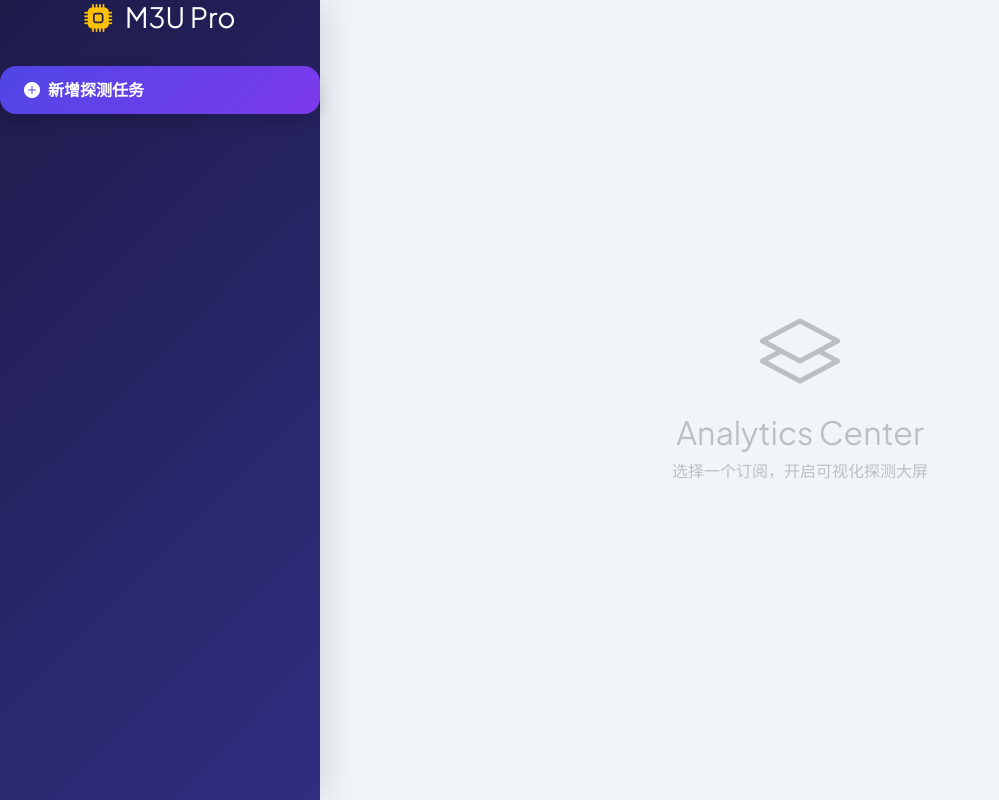
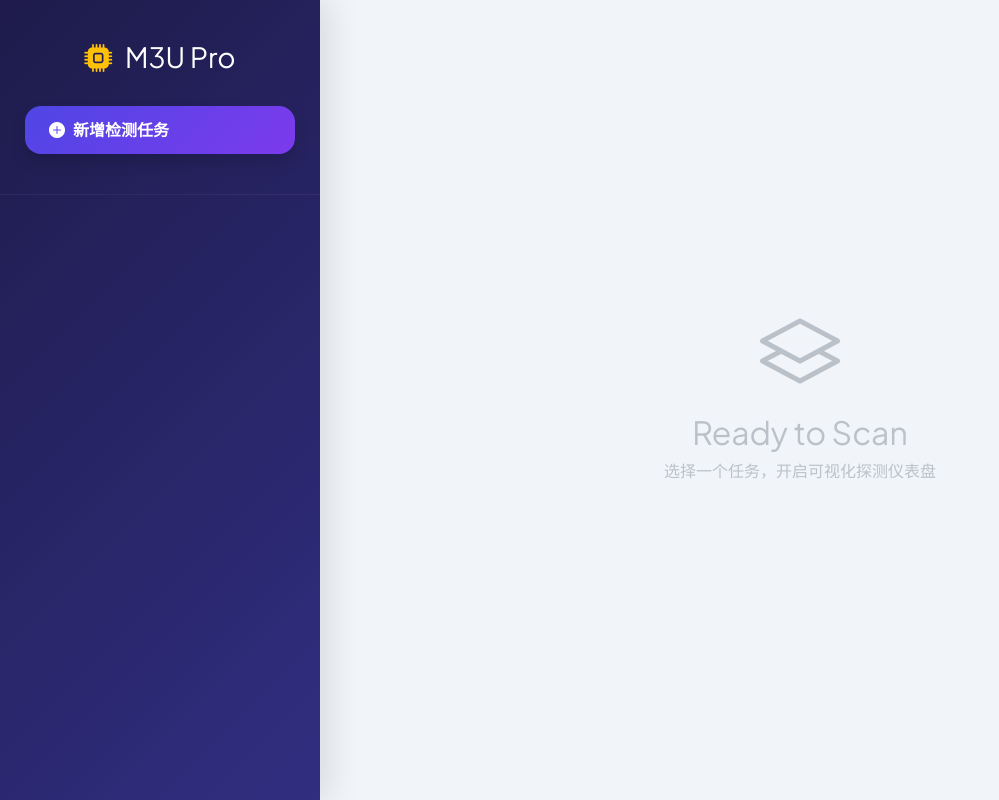
Before and after one commit to JE668/m3u-checker, a Flask app: page / in a window 1280 px wide. Shown: the whole page, without its empty margins (0-999 px from the left). Run offline with Flask 3, Linux system fonts and the light colour scheme; data that the repository does not hold is empty; parts of the project's set-up code (start-up, migrations or seed data) failed here and were passed over.

Commit message:
Update index.html

```diff
--- a/templates/index.html
+++ b/templates/index.html
@@ -3,7 +3,7 @@
 <head>
     <meta charset="UTF-8">
     <meta name="viewport" content="width=device-width, initial-scale=1.0">
-    <title>m3u-checker Pro | Dashboard</title>
+    <title>m3u-checker Pro | Analytics Dashboard</title>
     <link href="https://fonts.googleapis.com/css2?family=Plus+Jakarta+Sans:wght@400;600;800&display=swap" rel="stylesheet">
     <link href="https://cdn.jsdelivr.net/npm/bootstrap@5.3.0/dist/css/bootstrap.min.css" rel="stylesheet">
     <link rel="stylesheet" href="https://cdn.jsdelivr.net/npm/bootstrap-icons@1.10.0/font/bootstrap-icons.css">
@@ -15,50 +15,48 @@
             --primary-grad: linear-gradient(135deg, #4f46e5 0%, #7c3aed 100%);
             --success-grad: linear-gradient(90deg, #10b981 0%, #34d399 50%, #10b981 100%);
             --danger-grad: linear-gradient(90deg, #dc2626 0%, #f43f5e 100%);
-            --glass: rgba(255, 255, 255, 0.8);
+            --warning-grad: linear-gradient(90deg, #f59e0b 0%, #fbbf24 100%);
+            --glass: rgba(255, 255, 255, 0.82);
         }
-        body { font-family: 'Plus Jakarta Sans', sans-serif; background: #f1f5f9; height: 100vh; overflow: hidden; }
-
+        body { font-family: 'Plus Jakarta Sans', sans-serif; background: #f1f5f9; height: 100vh; overflow: hidden; color: #1e293b; }
         .sidebar { width: 320px; background: var(--sidebar-grad); height: 100vh; position: fixed; color: white; z-index: 100; box-shadow: 10px 0 30px rgba(0,0,0,0.1); }
+        .sidebar-header { padding: 40px 25px; border-bottom: 1px solid rgba(255,255,255,0.05); }
         .sub-item { padding: 18px 25px; cursor: pointer; transition: 0.3s; margin: 8px 15px; border-radius: 20px; background: rgba(255,255,255,0.06); }
-        .sub-item.active { background: white !important; color: #4f46e5 !important; box-shadow: 0 10px 25px rgba(0,0,0,0.1); border-left: 6px solid #f59e0b; }
+        .sub-item.active { background: white !important; color: #4f46e5 !important; box-shadow: 0 10px 25px rgba(0,0,0,0.15); border-left: 6px solid #f59e0b; }
+        .sub-disabled { opacity: 0.4; filter: grayscale(1); }
 
         .main { margin-left: 320px; padding: 30px; height: 100vh; overflow-y: auto; }
         .glass-card { background: var(--glass); backdrop-filter: blur(15px); border-radius: 24px; border: 1px solid rgba(255,255,255,0.4); box-shadow: 0 15px 35px rgba(0,0,0,0.04); margin-bottom: 25px; padding: 25px; position: relative; overflow: hidden; }
 
-        /* 统计卡片背景图案 */
-        .stat-card-bg { position: absolute; right: -10px; bottom: -15px; font-size: 5rem; opacity: 0.05; transform: rotate(-15deg); pointer-events: none; }
+        /* 统计卡片背景图标 */
+        .stat-icon-bg { position: absolute; right: -15px; bottom: -15px; font-size: 5rem; opacity: 0.04; transform: rotate(-15deg); }
+        .stat-value { font-size: 2.8rem; font-weight: 900; letter-spacing: -1px; }
 
+        /* 统一 4 字渐变按钮 */
         .btn-grad {
             border: none !important; color: #ffffff !important; border-radius: 16px;
             font-weight: 700; padding: 12px 24px; transition: 0.3s; display: inline-flex; align-items: center; gap: 8px; box-shadow: 0 4px 15px rgba(0, 0, 0, 0.15);
         }
-        .btn-grad:hover { transform: translateY(-3px); box-shadow: 0 10px 20px rgba(0,0,0,0.2); opacity: 0.9; color: #fff !important; }
+        .btn-grad:hover { transform: translateY(-3px); opacity: 0.9; color: #fff !important; }
         .btn-primary-grad { background: var(--primary-grad) !important; }
         .btn-success-grad { background: var(--success-grad) !important; }
         .btn-danger-grad { background: var(--danger-grad) !important; }
         .btn-secondary-custom { background: #64748b !important; color: #fff !important; }
 
-        .stat-value { font-size: 2.8rem; font-weight: 900; letter-spacing: -1.5px; }
-        .console { background: #0f172a; color: #f1f5f9; height: 450px; overflow-y: auto; font-family: 'Fira Code', monospace; font-size: 13px; padding: 20px; border-radius: 24px; border: 4px solid #1e293b; }
-        .log-line { margin-bottom: 5px; padding: 6px 12px; border-radius: 8px; border-bottom: 1px solid rgba(255,255,255,0.03); transition: 0.2s; }
-        .log-line:hover { background: rgba(255,255,255,0.05); }
+        /* 彩色分级终端 */
+        .console { background: #0f172a; color: #f1f5f9; height: 450px; overflow-y: auto; font-family: 'Fira Code', monospace; font-size: 13px; padding: 20px; border-radius: 20px; border: 4px solid #1e293b; }
+        .log-line { margin-bottom: 5px; padding: 6px 12px; border-radius: 8px; transition: 0.2s; }
         .log-success { color: #4ade80 !important; background: rgba(74, 222, 128, 0.08); border-left: 4px solid #10b981; }
         .log-fail { color: #fb7185 !important; background: rgba(248, 113, 113, 0.08); border-left: 4px solid #f43f5e; }
+        .log-warning { color: #f59e0b !important; background: rgba(245, 158, 11, 0.15); border-left: 4px solid #f59e0b; }
 
-        /* 流光进度条 */
         .progress { height: 20px; border-radius: 50px; background: #e2e8f0; overflow: hidden; }
-        .progress-bar {
-            background: var(--success-grad); background-size: 200% 100%;
-            border-radius: 50px; animation: shimmer 2s linear infinite;
-        }
+        .progress-bar { background: var(--success-grad); animation: shimmer 2s linear infinite; }
         @keyframes shimmer { 0% { background-position: 100% 0%; } 100% { background-position: -100% 0%; } }
 
         .res-tag-label { padding: 6px 15px; border-radius: 12px; background: #f1f5f9; cursor: pointer; font-weight: 700; font-size: 12px; border: 1px solid #e2e8f0; margin-right: 5px; }
         .res-tag-check:checked + .res-tag-label { background: #4f46e5; color: white; border-color: #4f46e5; }
         .res-tag-check { display: none; }
-        .hw-console { background: #000; color: #0f0; font-family: monospace; font-size: 11px; padding: 15px; border-radius: 12px; height: 120px; overflow-y: auto; }
-        .sub-disabled { opacity: 0.4; filter: grayscale(1); }
     </style>
 </head>
 <body>
@@ -67,17 +65,17 @@
     <div class="sidebar-header text-center">
         <h3 class="fw-800 animate__animated animate__fadeInLeft"><i class="bi bi-cpu-fill me-2 text-warning"></i> M3U Pro</h3>
         <button class="btn btn-grad btn-primary-grad w-100 mt-4 shadow" onclick="showAddModal()">
-            <i class="bi bi-plus-circle-fill"></i> 新增探测任务
+            <i class="bi bi-plus-circle-fill"></i> 新增检测任务
         </button>
     </div>
-    <div id="subsList" class="sub-list"></div>
+    <div id="subsList" class="sub-list mt-3"></div>
 </div>
 
 <div class="main">
-    <div id="noSelect" class="h-100 d-flex flex-column align-items-center justify-content-center opacity-25">
+    <div id="noSelect" class="h-100 d-flex flex-column align-items-center justify-content-center opacity-25 text-center">
         <i class="bi bi-layers display-1 mb-3"></i>
-        <h2 class="fw-800">Analytics Center</h2>
-        <p>选择一个订阅，开启可视化探测大屏</p>
+        <h2 class="fw-800">Ready to Scan</h2>
+        <p>选择一个任务，开启可视化探测仪表盘</p>
     </div>
 
     <div id="dashboard" class="d-none animate__animated animate__fadeIn">
@@ -92,35 +90,35 @@
         </div>
 
         <div class="row g-4 mb-4 text-center">
-            <div class="col-md-3"><div class="glass-card"><i class="bi bi-list-task stat-card-bg"></i><div>总频道数</div><div id="statTotal" class="stat-value">0</div></div></div>
-            <div class="col-md-3"><div class="glass-card text-info"><i class="bi bi-lightning stat-card-bg"></i><div>累计处理</div><div id="statCurrent" class="stat-value">0</div></div></div>
-            <div class="col-md-3"><div class="glass-card text-success"><i class="bi bi-check2-circle stat-card-bg"></i><div>有效源数</div><div id="statSuccess" class="stat-value">0</div></div></div>
-            <div class="col-md-3"><div class="glass-card text-primary"><i class="bi bi-pie-chart stat-card-bg"></i><div>当前效率</div><div id="statRate" class="stat-value">0%</div></div></div>
+            <div class="col-md-3"><div class="glass-card"><i class="bi bi-list-task stat-icon-bg"></i><div>频道总数</div><div id="statTotal" class="stat-value text-dark">0</div></div></div>
+            <div class="col-md-3"><div class="glass-card text-info"><i class="bi bi-lightning stat-icon-bg"></i><div>已处理</div><div id="statCurrent" class="stat-value">0</div></div></div>
+            <div class="col-md-3"><div class="glass-card text-success"><i class="bi bi-shield-check stat-icon-bg"></i><div>有效源</div><div id="statSuccess" class="stat-value">0</div></div></div>
+            <div class="col-md-3"><div class="glass-card text-primary"><i class="bi bi-percent stat-icon-bg"></i><div>当前成功率</div><div id="statRate" class="stat-value">0%</div></div></div>
+        </div>
+
+        <div class="row g-4 mb-4">
+            <div class="col-md-6"><div class="glass-card p-4 h-100 mb-0"><h6>M3U 订阅地址</h6><div class="input-group mt-3"><input type="text" id="m3uUrl" class="form-control border-0 bg-light rounded-start-4" readonly><button class="btn btn-dark rounded-end-4" onclick="copy('m3uUrl')">复制</button></div></div></div>
+            <div class="col-md-6"><div class="glass-card p-4 h-100 mb-0"><h6>TXT 格式地址</h6><div class="input-group mt-3"><input type="text" id="txtUrl" class="form-control border-0 bg-light rounded-start-4" readonly><button class="btn btn-dark rounded-end-4" onclick="copy('txtUrl')">复制</button></div></div></div>
         </div>
 
         <div class="row g-4 mb-5">
-            <div class="col-md-6"><div class="glass-card p-4 h-100 mb-0"><h6>M3U 订阅地址</h6><div class="input-group mt-3 shadow-sm"><input type="text" id="m3uUrl" class="form-control border-0 bg-light rounded-start-4" readonly><button class="btn btn-dark rounded-end-4" onclick="copy('m3uUrl')">复制</button></div></div></div>
-            <div class="col-md-6"><div class="glass-card p-4 h-100 mb-0"><h6>TXT 格式地址</h6><div class="input-group mt-3 shadow-sm"><input type="text" id="txtUrl" class="form-control border-0 bg-light rounded-start-4" readonly><button class="btn btn-dark rounded-end-4" onclick="copy('txtUrl')">复制</button></div></div></div>
-        </div>
-
-        <div class="row g-4">
             <div class="col-lg-7">
                 <div class="glass-card h-100 mb-0">
-                    <div class="d-flex justify-content-between mb-3"><h6 class="fw-bold">实测进度 <span id="pText" class="badge bg-primary rounded-pill">0%</span></h6></div>
-                    <div class="progress mb-4 shadow-sm"><div id="pBar" class="progress-bar"></div></div>
+                    <div class="d-flex justify-content-between mb-3"><h6 class="fw-bold">实测日志流</h6><span id="pText" class="badge bg-primary rounded-pill">0%</span></div>
+                    <div class="progress mb-4 shadow-sm"><div id="pBar" class="progress-bar progress-bar-striped"></div></div>
                     <div id="console" class="console"></div>
                 </div>
             </div>
             <div class="col-lg-5">
-                <div class="glass-card mb-4 text-center"><h6>画质分布分析</h6><div style="height:210px"><canvas id="resChart"></canvas></div></div>
-                <div class="glass-card mb-0 text-center"><h6>连接延迟区间</h6><div style="height:210px"><canvas id="latChart"></canvas></div></div>
+                <div class="glass-card p-3 mb-4"><h6>画质分布占比 / 线路稳定性统计</h6><div style="height:250px; display:flex; gap:10px;"><div style="flex:1"><canvas id="resChart"></canvas></div><div style="flex:1"><canvas id="stabChart"></canvas></div></div></div>
+                <div class="glass-card p-3 mb-0"><h6>延迟区间分布 / 编码格式构成</h6><div style="height:250px; display:flex; gap:10px;"><div style="flex:1"><canvas id="latChart"></canvas></div><div style="flex:1"><canvas id="codecChart"></canvas></div></div></div>
             </div>
         </div>
     </div>
 </div>
 
 <!-- 任务配置 -->
-<div class="modal fade" id="editModal" tabindex="-1"><div class="modal-dialog modal-dialog-centered"><div class="modal-content p-4 shadow-lg" style="border-radius:30px;">
+<div class="modal fade" id="editModal" data-bs-backdrop="static" tabindex="-1"><div class="modal-dialog modal-dialog-centered"><div class="modal-content p-4 shadow-lg">
     <h5 class="fw-800 mb-4 text-center">探测任务参数</h5>
     <input type="hidden" id="editId">
     <div class="mb-3"><label class="fw-bold small text-muted">名称</label><input type="text" id="editName" class="form-control bg-light border-0 rounded-3"></div>
@@ -129,39 +127,32 @@
     <div class="row g-2 mb-3"><div class="col-6"><label class="fw-bold small text-muted">线程</label><input type="number" id="editThreads" class="form-control bg-light border-0 rounded-3" value="10"></div><div class="col-6"><label class="fw-bold small text-muted">模式</label><select id="editMode" class="form-select bg-light border-0 rounded-3" onchange="toggleFields()"><option value="none">手动</option><option value="fixed">定时</option><option value="interval">间隔</option></select></div></div>
     <div id="ef" class="mb-3 d-none"><input type="text" id="editTimes" class="form-control rounded-3" placeholder="08:00, 20:00"></div>
     <div id="ei" class="mb-3 d-none"><input type="number" id="editHours" class="form-control rounded-3" placeholder="12"></div>
-    <div class="form-check form-switch mb-4"><input class="form-check-input" type="checkbox" id="editEnabled" checked><label class="form-check-label fw-bold">启用此任务</label></div>
-    <div class="d-flex justify-content-between pt-3 border-top">
-        <button class="btn btn-outline-danger" style="border-radius:12px; font-weight:700" onclick="deleteSub()" id="delBtn">移除任务</button>
-        <button class="btn btn-grad btn-primary-grad px-5" onclick="saveSub()">保存同步</button>
-    </div>
+    <div class="form-check form-switch mb-4"><input class="form-check-input" type="checkbox" id="editEnabled" checked><label class="form-check-label fw-bold">启用计划</label></div>
+    <div class="d-flex justify-content-between pt-3 border-top"><button class="btn btn-outline-danger" style="border-radius:12px; font-weight:700" onclick="deleteSub()" id="delBtn">移除</button><button class="btn btn-grad btn-primary-grad px-5" onclick="saveSub()">保存同步</button></div>
 </div></div></div>
 
-<!-- 全局设置 -->
-<div class="modal fade" id="settingsModal" tabindex="-1"><div class="modal-dialog modal-dialog-centered"><div class="modal-content shadow-lg p-4" style="border-radius:30px;">
-    <h5 class="fw-800 mb-4 text-center">系统全局配置</h5>
-    <div class="d-flex align-items-center justify-content-between mb-3 bg-primary bg-opacity-10 p-3 rounded-4"><div><h6 class="fw-bold mb-1">GPU 硬件加速</h6></div><div class="form-check form-switch"><input class="form-check-input" type="checkbox" id="globalHwAccel" style="width:50px; height:25px;"></div></div>
-    <div class="mb-3"><label class="fw-bold small text-muted">EPG 接口</label><input type="text" id="globalEpg" class="form-control bg-light border-0 rounded-3"></div>
-    <div class="mb-3"><label class="fw-bold small text-muted">台标路径</label><input type="text" id="globalLogo" class="form-control bg-light border-0 rounded-3"></div>
-    <div class="hw-test-console mb-3" id="hwOutput">等待测试驱动...</div>
-    <button class="btn btn-dark w-100 mb-4 rounded-3 py-2" onclick="testHardware()">运行诊断</button>
-    <button class="btn btn-grad btn-primary-grad w-100 py-3" onclick="saveGlobalSettings()">保存并关闭</button>
-</div></div></div>
+<!-- 设置 -->
+<div class="modal fade" id="settingsModal" tabindex="-1"><div class="modal-dialog modal-dialog-centered"><div class="modal-content p-4 shadow-lg"><h5 class="fw-800 mb-4 text-center">系统配置</h5><div class="d-flex align-items-center justify-content-between mb-3 bg-primary bg-opacity-10 p-3 rounded-4"><div><h6 class="fw-bold mb-1">GPU 硬件加速</h6></div><div class="form-check form-switch"><input class="form-check-input" type="checkbox" id="globalHwAccel" style="width:50px; height:25px;"></div></div><div class="mb-3"><label class="fw-bold small text-muted">EPG XML</label><input type="text" id="globalEpg" class="form-control bg-light border-0 rounded-3"></div><div class="mb-3"><label class="fw-bold small text-muted">台标库根路径</label><input type="text" id="globalLogo" class="form-control bg-light border-0 rounded-3"></div><div class="hw-console mb-3" id="hwOutput">等待诊断...</div><button class="btn btn-dark w-100 mb-4 rounded-3" onclick="testHardware()">运行 vainfo</button><button class="btn btn-grad btn-primary-grad w-100 py-3" onclick="saveGlobalSettings()">应用并保存</button></div></div></div>
 
 <script src="https://cdn.jsdelivr.net/npm/bootstrap@5.3.0/dist/js/bootstrap.bundle.min.js"></script>
 <script>
-    let subs = [], currentId = null, pollTimer = null, resChart = null, latChart = null, autoScroll = true;
+    let subs = [], currentId = null, pollTimer = null, resC = null, latC = null, stabC = null, codecC = null, autoScroll = true;
     const editModal = new bootstrap.Modal(document.getElementById('editModal'));
     const settingsModal = new bootstrap.Modal(document.getElementById('settingsModal'));
     const conBox = document.getElementById('console');
 
-    conBox.addEventListener('scroll', () => { autoScroll = conBox.scrollHeight - conBox.scrollTop - conBox.clientHeight < 120; });
+    conBox.addEventListener('scroll', () => { autoScroll = conBox.scrollHeight - conBox.scrollTop - conBox.clientHeight < 150; });
 
     function initCharts() {
-        if(resChart) resChart.destroy(); if(latChart) latChart.destroy();
+        [resC, latC, stabC, codecC].forEach(c => c && c.destroy());
         const ctxR = document.getElementById('resChart').getContext('2d');
-        resChart = new Chart(ctxR, { type:'doughnut', data:{ labels:['4K','1080P','720P','SD'], datasets:[{ data:[0,0,0,0], backgroundColor:['#8b5cf6','#3b82f6','#10b981','#f59e0b'], borderWidth:0 }] }, options:{ cutout:'75%', plugins:{ legend:{ position:'bottom', labels:{ boxWidth:10, font:{ size:10 } } } }, maintainAspectRatio:false } });
+        resC = new Chart(ctxR, { type:'doughnut', data:{ labels:['4K','1080P','720P','SD'], datasets:[{ data:[0,0,0,0], backgroundColor:['#8b5cf6','#3b82f6','#10b981','#f59e0b'], borderWidth:0 }] }, options:{ cutout:'75%', plugins:{ legend:{ display:false } }, maintainAspectRatio:false } });
+        const ctxS = document.getElementById('stabChart').getContext('2d');
+        stabC = new Chart(ctxS, { type:'pie', data:{ labels:['成功','失败','熔断'], datasets:[{ data:[0,0,0], backgroundColor:['#10b981','#f43f5e','#f59e0b'], borderWidth:0 }] }, options:{ plugins:{ legend:{ display:false } }, maintainAspectRatio:false } });
         const ctxL = document.getElementById('latChart').getContext('2d');
-        latChart = new Chart(ctxL, { type:'bar', data:{ labels:['<100ms','<500ms','>500ms'], datasets:[{ label:'数量', data:[0,0,0], backgroundColor:'#6366f1', borderRadius:8 }] }, options:{ scales:{ y:{ beginAtZero:true, grid:{ display:false } }, x:{ grid:{ display:false } } }, plugins:{ legend:{ display:false } }, maintainAspectRatio:false } });
+        latC = new Chart(ctxL, { type:'bar', data:{ labels:['<100ms','<500ms','>500ms'], datasets:[{ data:[0,0,0], backgroundColor:'#6366f1', borderRadius:8 }] }, options:{ scales:{ y:{ display:false }, x:{ display:false } }, plugins:{ legend:{ display:false } }, maintainAspectRatio:false } });
+        const ctxC = document.getElementById('codecChart').getContext('2d');
+        codecC = new Chart(ctxC, { type:'bar', data:{ labels:['H264','HEVC','MPEG2','OTHER'], datasets:[{ data:[0,0,0,0], backgroundColor:'#a855f7', borderRadius:8 }] }, options:{ indexAxis:'y', scales:{ y:{ display:false }, x:{ display:false } }, plugins:{ legend:{ display:false } }, maintainAspectRatio:false } });
     }
 
     async function loadSubs() {
@@ -178,23 +169,29 @@
         document.getElementById('viewUrl').innerText = s.url;
         document.getElementById('m3uUrl').value = `${window.location.origin}/sub/${id}.m3u`;
         document.getElementById('txtUrl').value = `${window.location.origin}/sub/${id}.txt`;
-        initCharts(); loadSubs();
-        if(pollTimer) clearInterval(pollTimer); pollTimer = setInterval(updateStatus, 1500);
+        initCharts(); loadSubs(); if(pollTimer) clearInterval(pollTimer); pollTimer = setInterval(updateStatus, 1500);
     }
 
     async function updateStatus() {
         if(!currentId) return;
         const res = await fetch('/api/status/' + currentId); const data = await res.json();
-        document.getElementById('statTotal').innerText = data.total; document.getElementById('statCurrent').innerText = data.current; document.getElementById('statSuccess').innerText = data.success;
+        document.getElementById('statTotal').innerText = data.total;
+        document.getElementById('statCurrent').innerText = data.current;
+        document.getElementById('statSuccess').innerText = data.success;
         document.getElementById('statRate').innerText = (data.current > 0 ? Math.round(data.success/data.current*100) : 0) + '%';
         document.getElementById('pText').innerText = Math.round(data.current/data.total*100 || 0) + '%';
         document.getElementById('pBar').style.width = Math.round(data.current/data.total*100 || 0) + '%';
 
-        if(data.analytics && resChart) {
-            resChart.data.datasets[0].data = [data.analytics.res['4K']||0, data.analytics.res['1080P']||0, data.analytics.res['720P']||0, data.analytics.res['SD']||0]; resChart.update('none');
-            latChart.data.datasets[0].data = [data.analytics.lat['<100ms']||0, data.analytics.lat['<500ms']||0, data.analytics.lat['>500ms']||0]; latChart.update('none');
+        if(data.analytics && resC) {
+            resC.data.datasets[0].data = [data.analytics.res['4K']||0, data.analytics.res['1080P']||0, data.analytics.res['720P']||0, data.analytics.res['SD']||0]; resC.update('none');
+            latC.data.datasets[0].data = [data.analytics.lat['<100ms']||0, data.analytics.lat['<500ms']||0, data.analytics.lat['>500ms']||0]; latC.update('none');
+            stabC.data.datasets[0].data = [data.analytics.stability.success, data.analytics.stability.fail, data.analytics.stability.banned]; stabC.update('none');
+            const cd = data.analytics.codec; codecC.data.datasets[0].data = [cd['H264']||0, cd['HEVC']||0, cd['MPEG2']||0, cd['OTHER']||0]; codecC.update('none');
         }
-        document.getElementById('console').innerHTML = data.logs.map(l => `<div class="log-line ${l.includes('✅')?'log-success':(l.includes('❌')?'log-fail':'')}">${l}</div>`).join('');
+        document.getElementById('console').innerHTML = data.logs.map(l => {
+            let cls = ""; if(l.includes('✅')) cls = "log-success"; else if(l.includes('❌')) cls = "log-fail"; else if(l.includes('⚠️')) cls = "log-warning";
+            return `<div class="log-line ${cls}">${l}</div>`;
+        }).join('');
         if(autoScroll) conBox.scrollTop = 999999;
         const rb = document.getElementById('runBtn'), sb = document.getElementById('stopBtn');
         if(data.running){ rb.classList.add('d-none'); sb.classList.remove('d-none'); } else { rb.classList.remove('d-none'); sb.classList.add('d-none'); }
@@ -213,8 +210,8 @@
         const d = { id: document.getElementById('editId').value, name: document.getElementById('editName').value, url: document.getElementById('editUrl').value, threads: document.getElementById('editThreads').value, schedule_mode: document.getElementById('editMode').value, fixed_times: document.getElementById('editTimes').value, interval_hours: document.getElementById('editHours').value, enabled: document.getElementById('editEnabled').checked, res_filter: f };
         await fetch('/api/subs', {method:'POST', headers:{'Content-Type':'application/json'}, body:JSON.stringify(d)}); editModal.hide(); loadSubs();
     }
-    function startTask() { fetch('/api/start/' + currentId); }
-    function stopTask() { fetch('/api/stop/' + currentId); }
+    function startTask() { fetch('/api/start/' + currentId); autoScroll = true; }
+    function stopTask() { if(currentId) fetch('/api/stop/' + currentId); }
     function showSettings() { settingsModal.show(); }
     async function saveGlobalSettings() { const d = { use_hwaccel: document.getElementById('globalHwAccel').checked, epg_url: document.getElementById('globalEpg').value, logo_base: document.getElementById('globalLogo').value }; await fetch('/api/settings', { method:'POST', headers:{'Content-Type':'application/json'}, body:JSON.stringify(d) }); settingsModal.hide(); }
     async function testHardware() {
@@ -222,7 +219,7 @@
         const r = await fetch('/api/hw_test'); const d = await r.json();
         out.innerText = d.raw; out.style.color = d.status === "success" ? "#4ade80" : "#f87171";
     }
-    function copy(id) { const el = document.getElementById(id); el.select(); document.execCommand('copy'); const b = event.target; const old = b.innerText; b.innerText = "COPIED"; setTimeout(() => b.innerText = old, 1500); }
+    function copy(id) { const el = document.getElementById(id); el.select(); document.execCommand('copy'); const b = event.target; const old = b.innerText; b.innerText = "已复制"; setTimeout(() => b.innerText = old, 1500); }
     window.onload = loadSubs;
 </script>
 </body>
```
